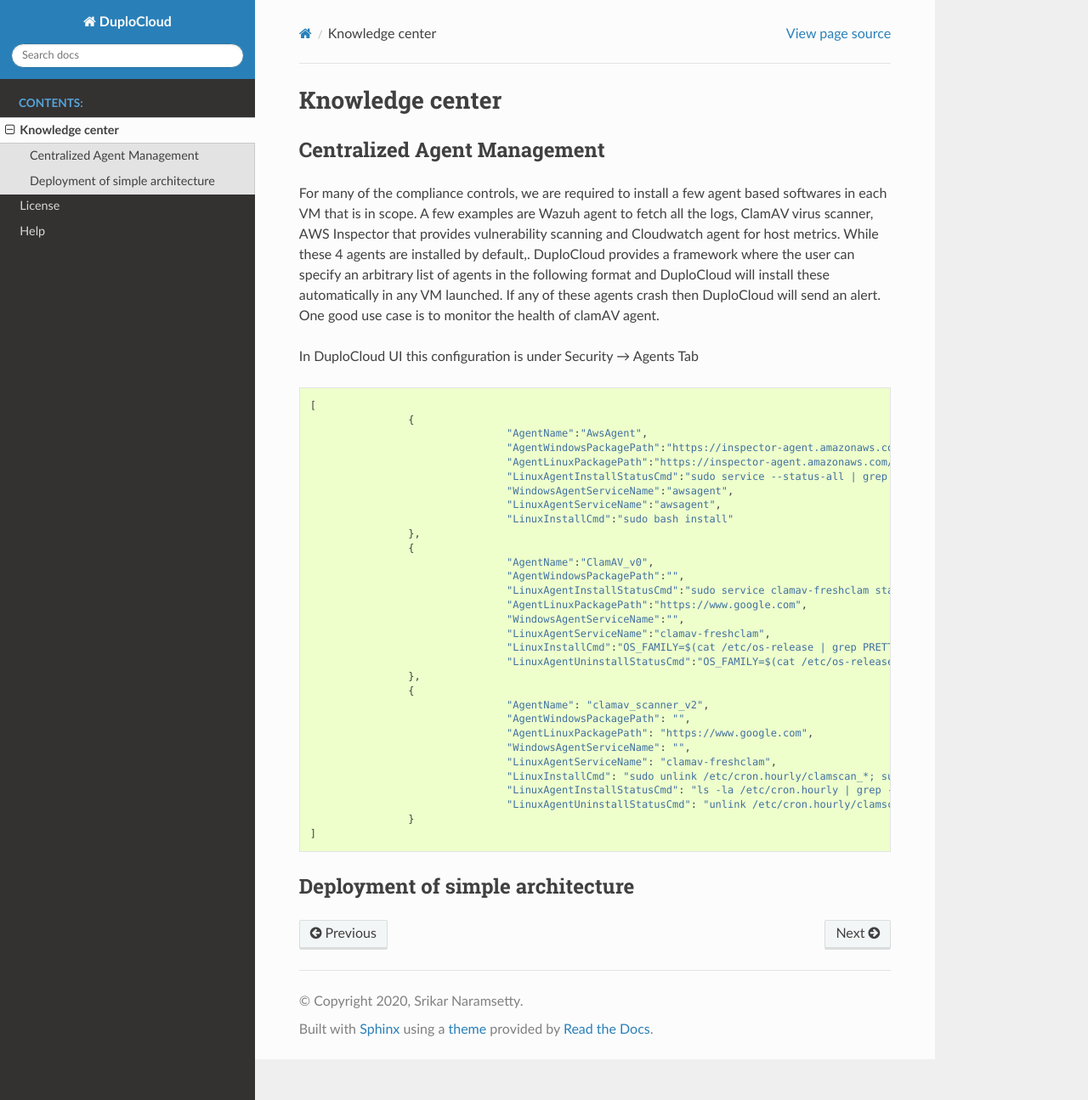
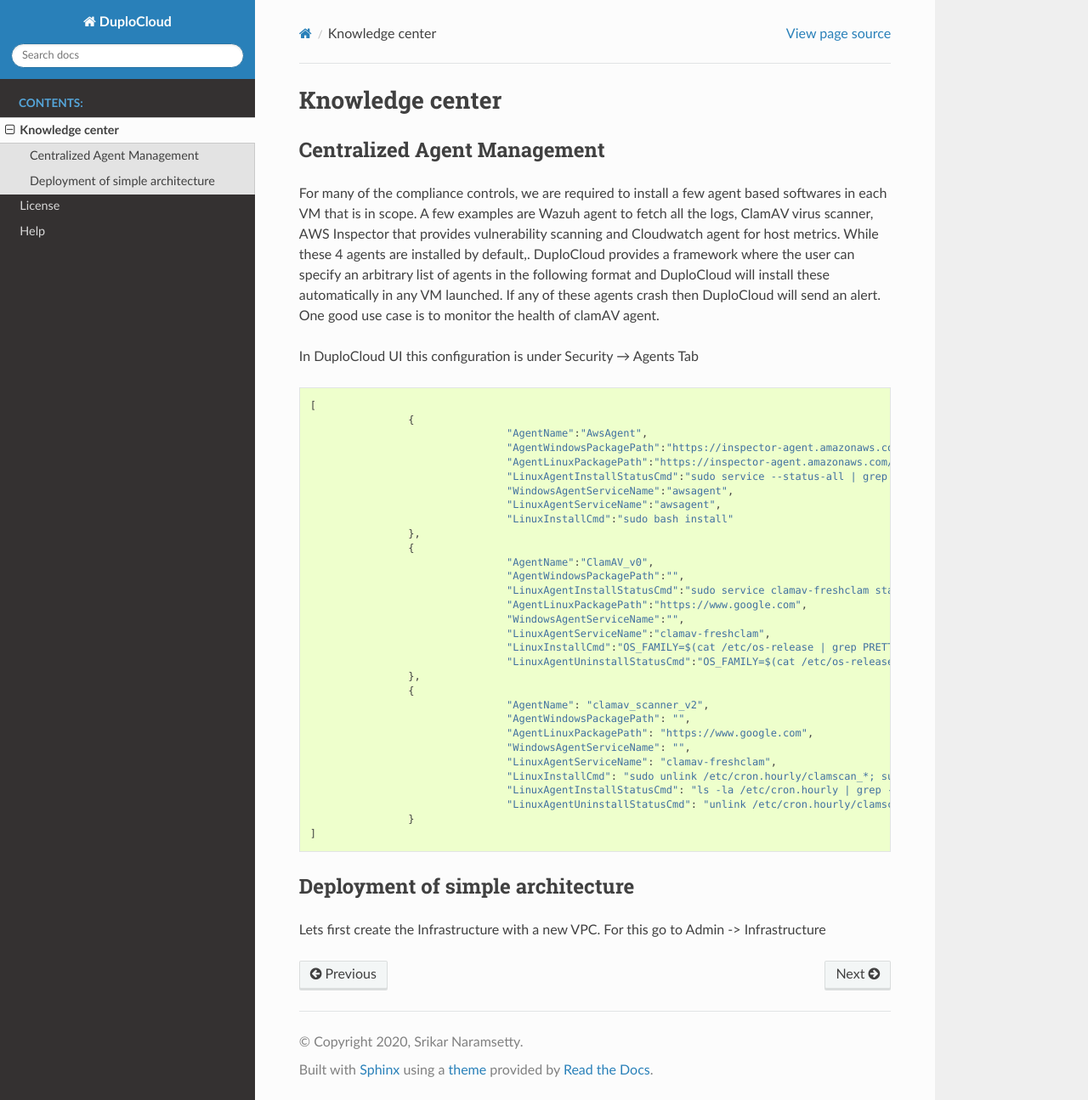
Before and after one commit to duplocloud/documentation, a Sphinx documentation site: the page built from docs/source/knowledgecenter.rst, in a window 1280 px wide and 1295 px high. Shown: the whole window at 85% size. Built offline with Sphinx 7.4.7 and the Read the Docs theme 2.0.0, drawn with Linux system fonts in a browser that asks for light colours.

Commit message:
testing webhook

```diff
--- a/docs/source/knowledgecenter.rst
+++ b/docs/source/knowledgecenter.rst
@@ -44,3 +44,4 @@
 
 Deployment of simple architecture
 ^^^^^^^^^^^^^^^^^^^^^^^^^^^^^^^^^
+Lets first create the Infrastructure with a new VPC. For this go to Admin -> Infrastructure
```
